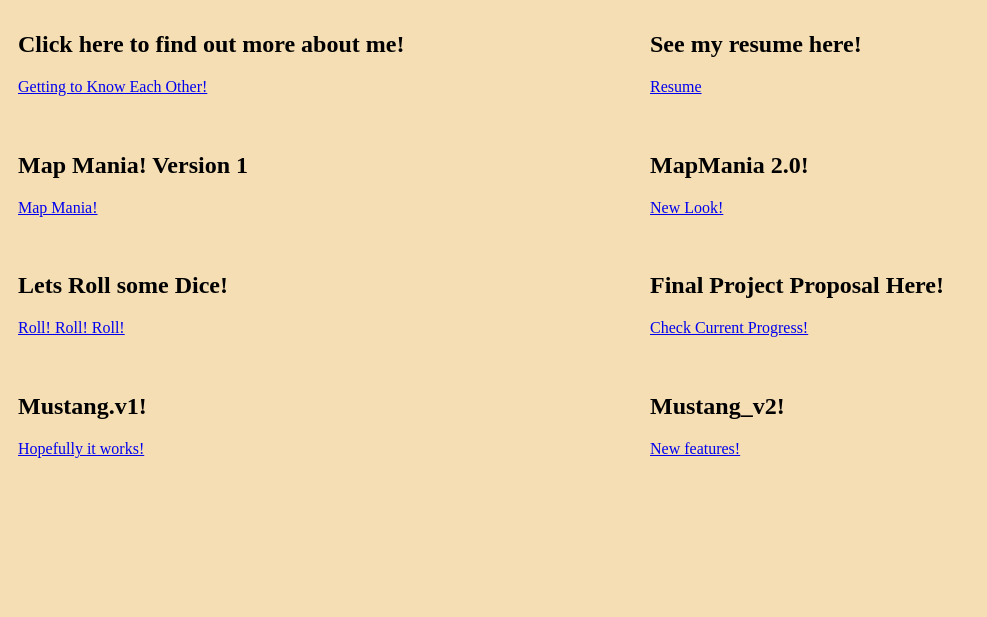
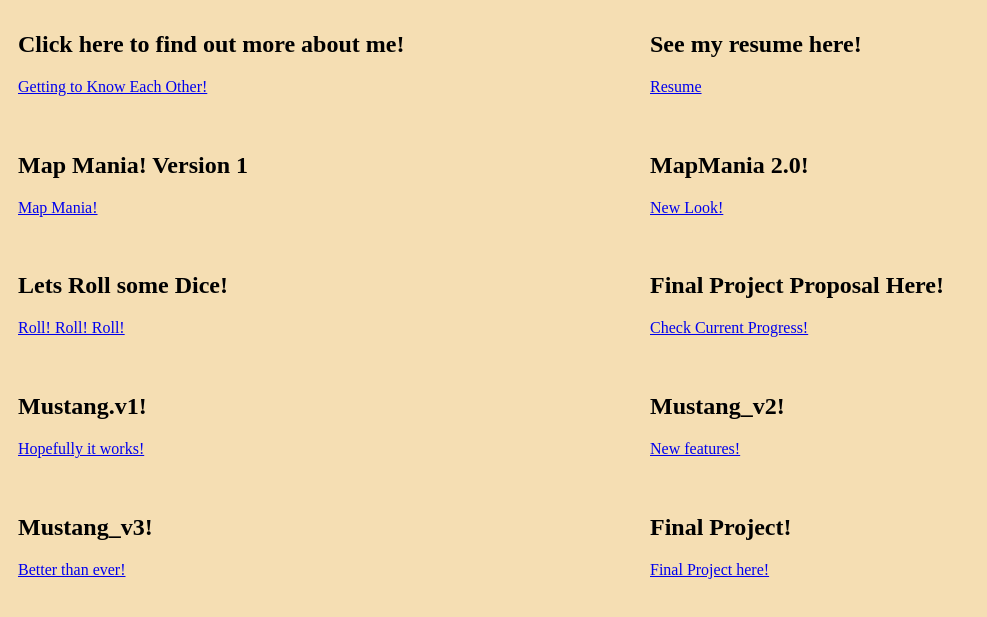
Before and after one commit to JakubZahora/WebProgramming, a plain HTML site: page index.html in a window 1280 px wide. Shown: the part 79-696 px from the top of the page, without its empty margins (0-987 px from the left). Drawn offline with Linux system fonts and the light colour scheme.

Commit message:
added required projects

```diff
--- a/index.html
+++ b/index.html
@@ -66,6 +66,14 @@ h1 {text-align: center;}
       <h2>Mustang_v2!</h2>
       <p><a href="https://mustang2.azurewebsites.net/">New features!</a></p>
     </div>
+    <div class="column">
+      <h2>Mustang_v3!</h2>
+      <p><a href="https://mustang3.azurewebsites.net/">Better than ever!</a></p>
+    </div>
+    <div class="column">
+      <h2>Final Project!</h2>
+      <p><a href="https://factorymania.azurewebsites.net/">Final Project here!</a></p>
+    </div>
 </div>
 
 </body>
```
